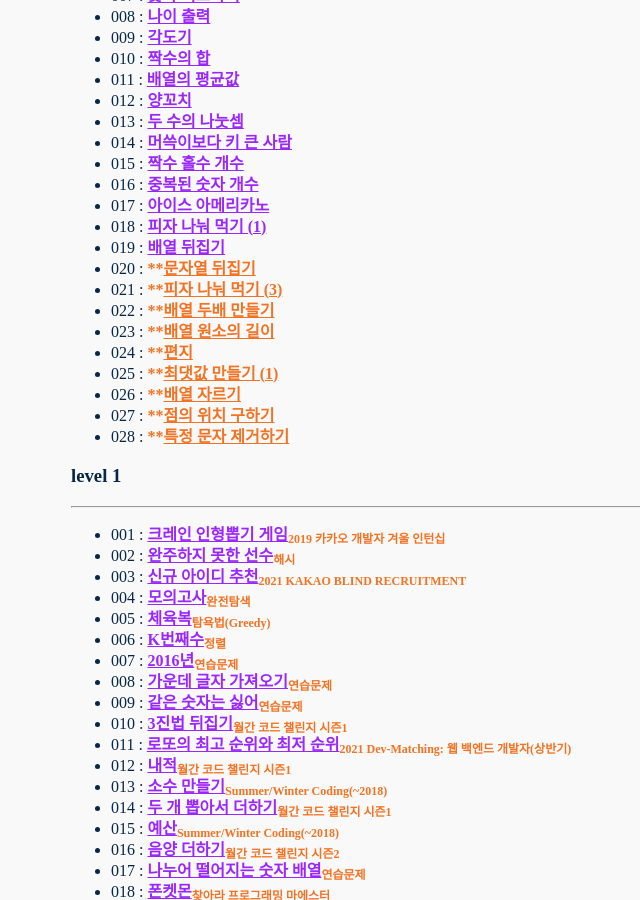
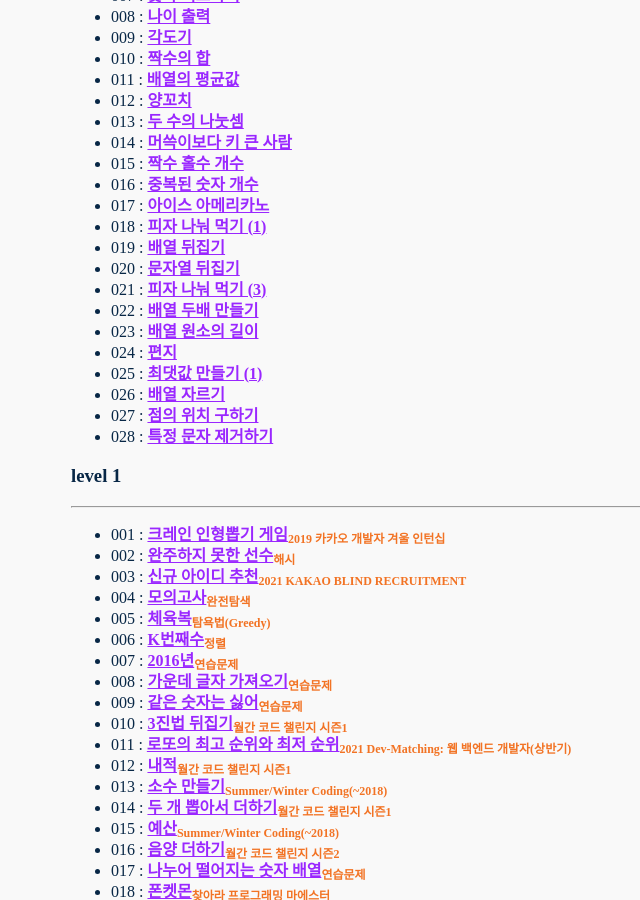
Before and after one commit to nimkoes/portfolio, a Jekyll site: the page built from _posts/2021-04-30-Programmers-Algorithm-Problem.md, in a window 1280 px wide and 900 px high, scrolled down 3633 px. Shown: the whole window, without its empty margins (169-809 px from the left). Built offline with Jekyll 4.4.1, drawn with Linux system fonts in a browser that asks for light colours.

Commit message:
풀이 추가

```diff
--- a/_posts/2021-04-30-Programmers-Algorithm-Problem.md
+++ b/_posts/2021-04-30-Programmers-Algorithm-Problem.md
@@ -82,15 +82,15 @@ author: "nimkoes"
 - 017 : [**<u>아이스 아메리카노</u>**][link_level_0_017]
 - 018 : [**<u>피자 나눠 먹기 (1)</u>**][link_level_0_018]
 - 019 : [**<u>배열 뒤집기</u>**][link_level_0_019]
-- 020 : [**<u>문자열 뒤집기</u>][link_level_0_020]
-- 021 : [**<u>피자 나눠 먹기 (3)</u>][link_level_0_021]
-- 022 : [**<u>배열 두배 만들기</u>][link_level_0_022]
-- 023 : [**<u>배열 원소의 길이</u>][link_level_0_023]
-- 024 : [**<u>편지</u>][link_level_0_024]
-- 025 : [**<u>최댓값 만들기 (1)</u>][link_level_0_025]
-- 026 : [**<u>배열 자르기</u>][link_level_0_026]
-- 027 : [**<u>점의 위치 구하기</u>][link_level_0_027]
-- 028 : [**<u>특정 문자 제거하기</u>][link_level_0_028]
+- 020 : [**<u>문자열 뒤집기</u>**][link_level_0_020]
+- 021 : [**<u>피자 나눠 먹기 (3)</u>**][link_level_0_021]
+- 022 : [**<u>배열 두배 만들기</u>**][link_level_0_022]
+- 023 : [**<u>배열 원소의 길이</u>**][link_level_0_023]
+- 024 : [**<u>편지</u>**][link_level_0_024]
+- 025 : [**<u>최댓값 만들기 (1)</u>**][link_level_0_025]
+- 026 : [**<u>배열 자르기</u>**][link_level_0_026]
+- 027 : [**<u>점의 위치 구하기</u>**][link_level_0_027]
+- 028 : [**<u>특정 문자 제거하기</u>**][link_level_0_028]
 
 
 
```
